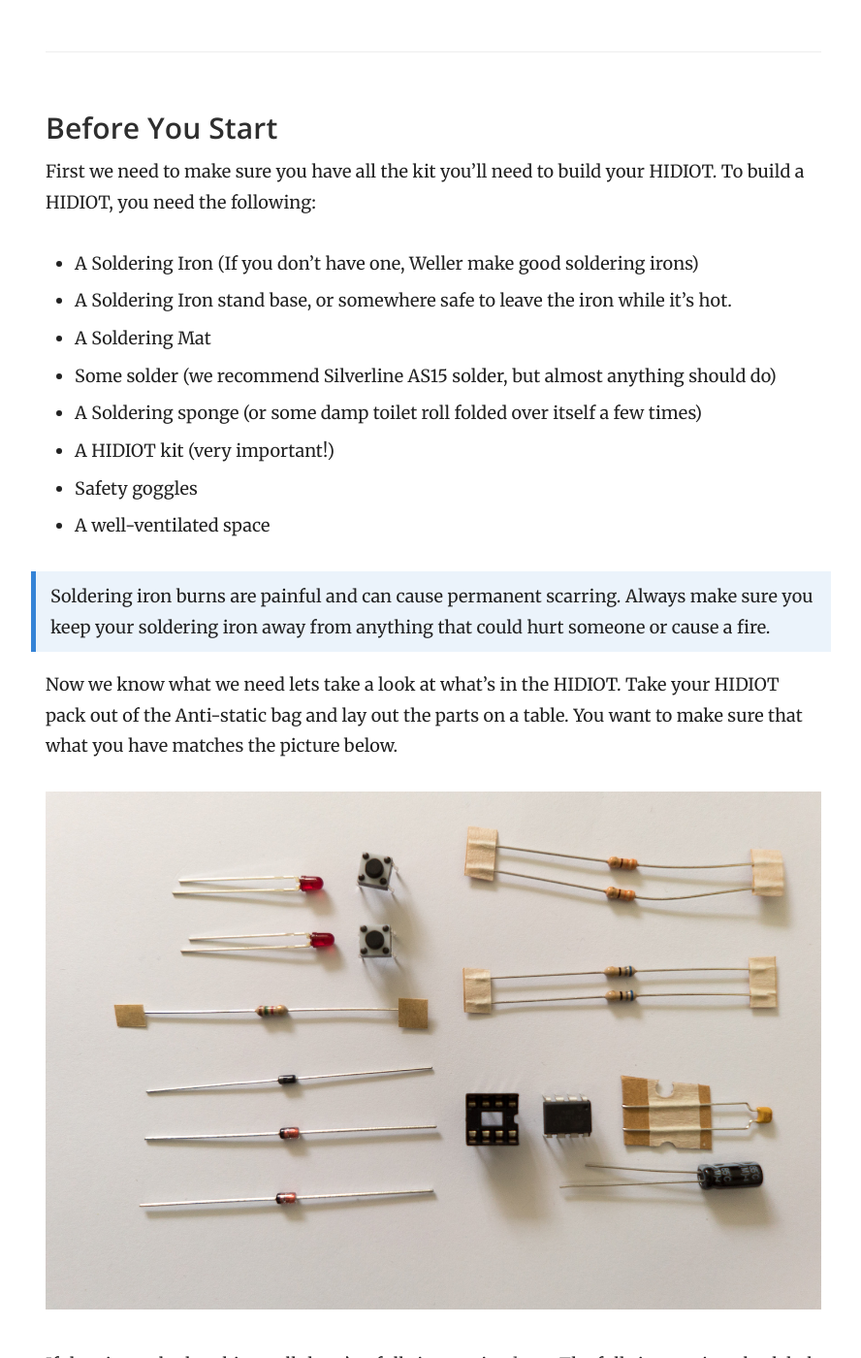
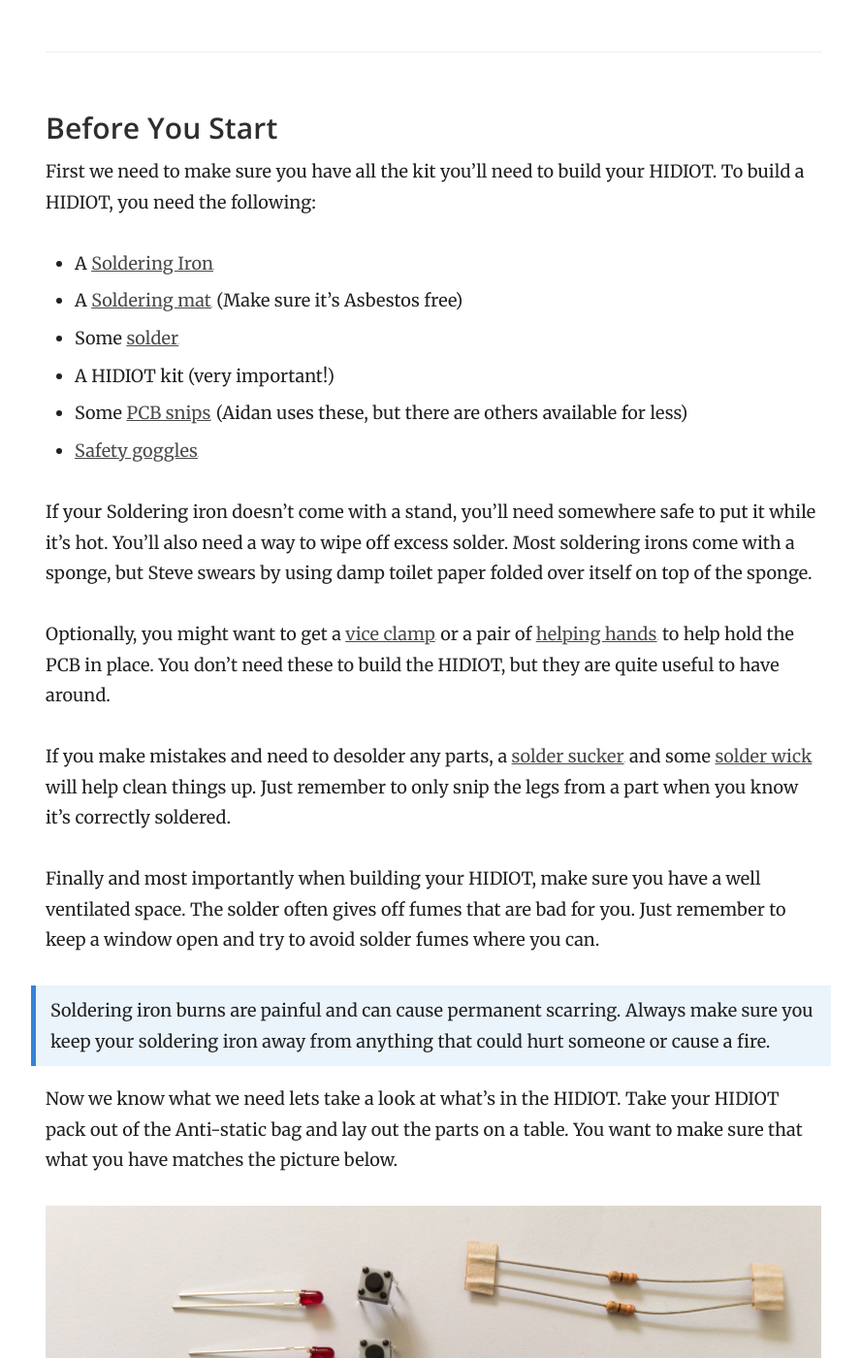
Before and after one commit to rawhex/hidiot.com, a Jekyll site: the page built from _docs/building_a_hidiot/index.md, in a window 1280 px wide and 1400 px high, scrolled down 1425 px. Shown: the whole window at 97% size, without its empty margins (343-1231 px from the left). Built offline with Jekyll 4.4.1, drawn with Linux system fonts in a browser that asks for light colours; grey boxes are pictures that could not be loaded.

Commit message:
Added links to kit

```diff
--- a/_docs/building_a_hidiot/index.md
+++ b/_docs/building_a_hidiot/index.md
@@ -24,14 +24,20 @@ Before you build your HIDIOT, lets check a few things first.
 
 First we need to make sure you have all the kit you'll need to build your HIDIOT. To build a HIDIOT, you need the following:
 
-* A Soldering Iron (If you don't have one, Weller make good soldering irons)
-* A Soldering Iron stand base, or somewhere safe to leave the iron while it's hot.
-* A Soldering Mat
-* Some solder (we recommend Silverline AS15 solder, but almost anything should do)
-* A Soldering sponge (or some damp toilet roll folded over itself a few times)
+* A <a target="_blank" href="https://www.amazon.co.uk/gp/product/B01186R3AE/ref=as_li_tl?ie=UTF8&camp=1634&creative=6738&creativeASIN=B01186R3AE&linkCode=as2&tag=rawhex-21&linkId=23048d62d8d6584196ed08fed27e88fc">Soldering Iron</a><img src="//ir-uk.amazon-adsystem.com/e/ir?t=rawhex-21&l=am2&o=2&a=B01186R3AE" width="1" height="1" border="0" alt="" style="border:none !important; margin:0px !important;" />
+* A <a target="_blank" href="https://www.amazon.co.uk/gp/product/B0001K9S3O/ref=as_li_tl?ie=UTF8&camp=1634&creative=6738&creativeASIN=B0001K9S3O&linkCode=as2&tag=rawhex-21&linkId=efba3e4ebc6220f086b7b1400b0f208c">Soldering mat</a><img src="//ir-uk.amazon-adsystem.com/e/ir?t=rawhex-21&l=am2&o=2&a=B0001K9S3O" width="1" height="1" border="0" alt="" style="border:none !important; margin:0px !important;" /> (Make sure it's Asbestos free)
+* Some <a target="_blank" href="https://www.amazon.co.uk/gp/product/B000LFTN1G/ref=as_li_tl?ie=UTF8&camp=1634&creative=6738&creativeASIN=B000LFTN1G&linkCode=as2&tag=rawhex-21&linkId=5e848fb8701305e2d5e55dfd8200cb25">solder</a><img src="//ir-uk.amazon-adsystem.com/e/ir?t=rawhex-21&l=am2&o=2&a=B000LFTN1G" width="1" height="1" border="0" alt="" style="border:none !important; margin:0px !important;" />
 * A HIDIOT kit (very important!)
-* Safety goggles
-* A well-ventilated space
+* Some <a target="_blank" href="https://www.amazon.co.uk/gp/product/B000TGJSWG/ref=as_li_tl?ie=UTF8&camp=1634&creative=6738&creativeASIN=B000TGJSWG&linkCode=as2&tag=rawhex-21&linkId=ed2b0d1db3ee658673ddf58e910637fb">PCB snips</a><img src="//ir-uk.amazon-adsystem.com/e/ir?t=rawhex-21&l=am2&o=2&a=B000TGJSWG" width="1" height="1" border="0" alt="" style="border:none !important; margin:0px !important;" /> (Aidan uses these, but there are others available for less)
+* <a target="_blank" href="https://www.amazon.co.uk/gp/product/B000LFXPXI/ref=as_li_tl?ie=UTF8&camp=1634&creative=6738&creativeASIN=B000LFXPXI&linkCode=as2&tag=rawhex-21&linkId=cf962b77398269d0cc6e08edf36fdb46">Safety goggles</a><img src="//ir-uk.amazon-adsystem.com/e/ir?t=rawhex-21&l=am2&o=2&a=B000LFXPXI" width="1" height="1" border="0" alt="" style="border:none !important; margin:0px !important;" />
+
+If your Soldering iron doesn't come with a stand, you'll need somewhere safe to put it while it's hot. You'll also need a way to wipe off excess solder. Most soldering irons come with a sponge, but Steve swears by using damp toilet paper folded over itself on top of the sponge.
+
+Optionally, you might want to get a <a target="_blank" href="https://www.amazon.co.uk/gp/product/B00CFY4V9A/ref=as_li_tl?ie=UTF8&camp=1634&creative=6738&creativeASIN=B00CFY4V9A&linkCode=as2&tag=rawhex-21&linkId=8f768a392dc6c64a53742a6c41366ad8">vice clamp</a><img src="//ir-uk.amazon-adsystem.com/e/ir?t=rawhex-21&l=am2&o=2&a=B00CFY4V9A" width="1" height="1" border="0" alt="" style="border:none !important; margin:0px !important;" /> or a pair of <a target="_blank" href="https://www.amazon.co.uk/gp/product/B001BMSBD4/ref=as_li_tl?ie=UTF8&camp=1634&creative=6738&creativeASIN=B001BMSBD4&linkCode=as2&tag=rawhex-21&linkId=9774a53c666afdbd829d2c8a8f6fdf09">helping hands</a><img src="//ir-uk.amazon-adsystem.com/e/ir?t=rawhex-21&l=am2&o=2&a=B001BMSBD4" width="1" height="1" border="0" alt="" style="border:none !important; margin:0px !important;" /> to help hold the PCB in place. You don't need these to build the HIDIOT, but they are quite useful to have around.
+
+If you make mistakes and need to desolder any parts, a <a target="_blank" href="https://www.amazon.co.uk/gp/product/B000LFTN4S/ref=as_li_tl?ie=UTF8&camp=1634&creative=6738&creativeASIN=B000LFTN4S&linkCode=as2&tag=rawhex-21&linkId=7d45b8cb650ed98a2a2f1a4e336b3ab0">solder sucker</a><img src="//ir-uk.amazon-adsystem.com/e/ir?t=rawhex-21&l=am2&o=2&a=B000LFTN4S" width="1" height="1" border="0" alt="" style="border:none !important; margin:0px !important;" /> and some <a target="_blank" href="https://www.amazon.co.uk/gp/product/B00424MWHO/ref=as_li_tl?ie=UTF8&camp=1634&creative=6738&creativeASIN=B00424MWHO&linkCode=as2&tag=rawhex-21&linkId=d294755f6b648abbdf8b8ac25693d471">solder wick</a><img src="//ir-uk.amazon-adsystem.com/e/ir?t=rawhex-21&l=am2&o=2&a=B00424MWHO" width="1" height="1" border="0" alt="" style="border:none !important; margin:0px !important;" /> will help clean things up. Just remember to only snip the legs from a part when you know it's correctly soldered.
+
+Finally and most importantly when building your HIDIOT, make sure you have a well ventilated space. The solder often gives off fumes that are bad for you. Just remember to keep a window open and try to avoid solder fumes where you can.
 
 > Soldering iron burns are painful and can cause permanent scarring. Always make sure you keep your soldering iron away from anything that could hurt someone or cause a fire.
 
```
